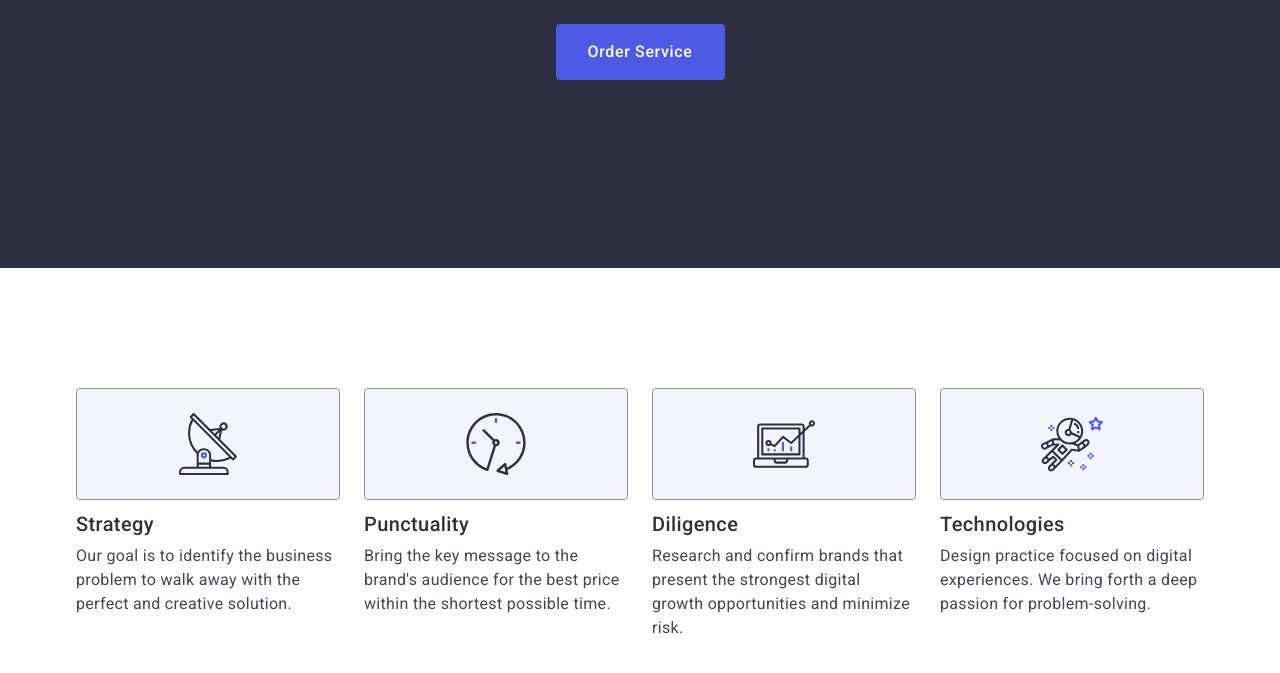
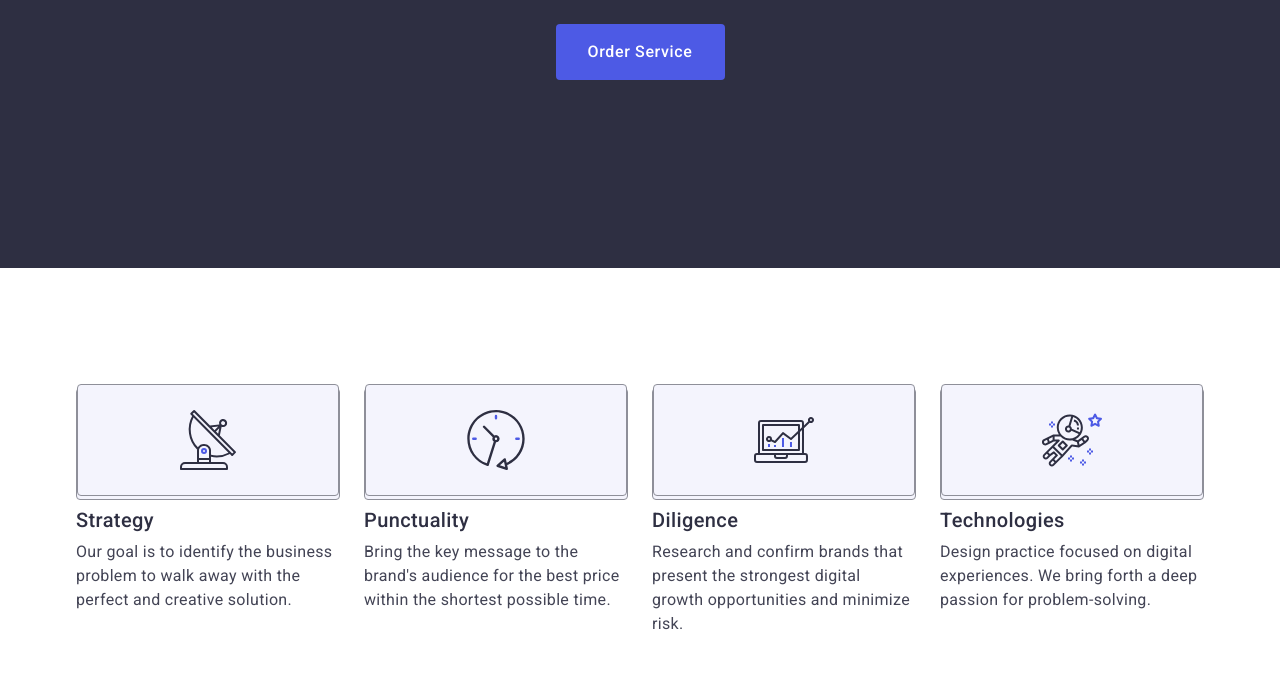
Before and after one commit to Stanislav-vol05/goit-markup-hw-04, a plain HTML site: page index.html in a window 1280 px wide. Shown: the part 405-1078 px from the top of the page. Drawn offline with nearby package versions, Linux system fonts and the light colour scheme.

Commit message:
Update styles.css

```diff
--- a/css/styles.css
+++ b/css/styles.css
@@ -212,6 +212,16 @@ a {
   line-height: 1.1;
   letter-spacing: 0.02em;
   color: #2e2f42;
+}
+.images-container {
+  display: flex;
+  align-items: center;
+  justify-content: center;
+  height: 112px;
+  background-color: #f4f4fd;
+  border-radius: 4px;
+  border: 1px solid #8e8f99;
+  margin-bottom: 8px;
 }
 .icons {
   box-sizing: border-box;
```
